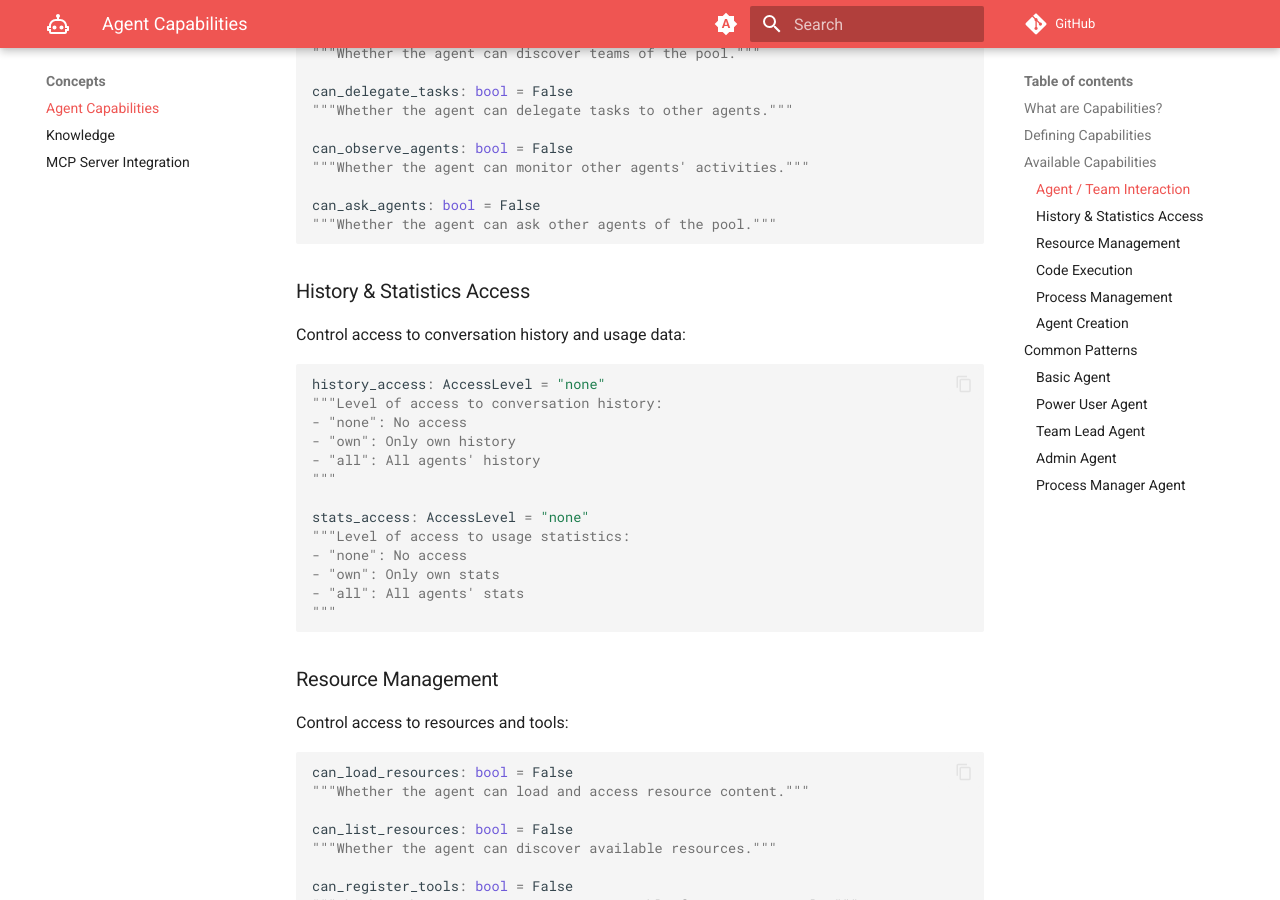
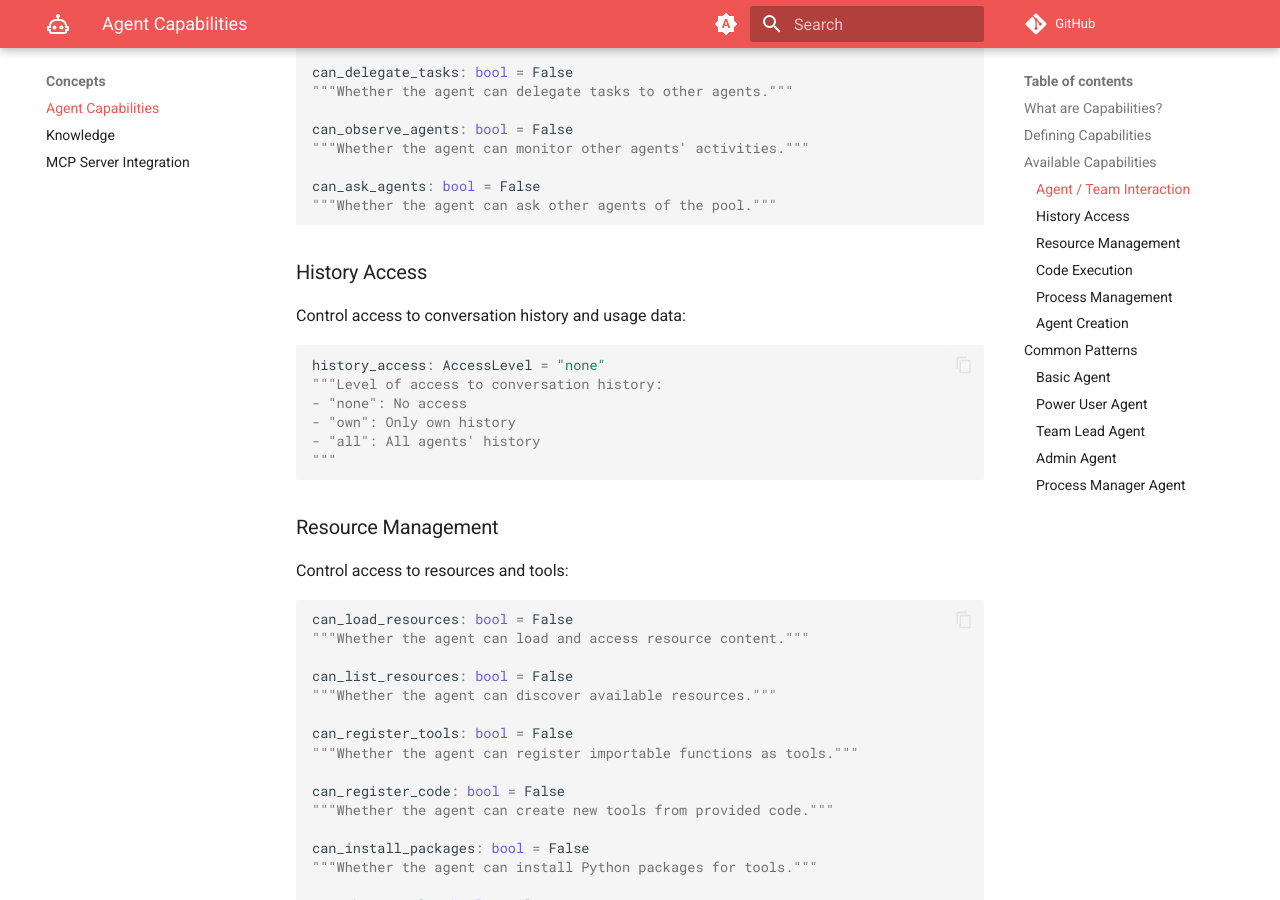
Before and after one commit to uk0/llmling-agent, an MkDocs documentation site: the page built from docs/concepts/capabilities.md, in a window 1280 px wide and 900 px high, scrolled down 1822 px. Built offline with MkDocs 1.6.1 and Material for MkDocs 9.7.7, drawn with Linux system fonts in a browser that asks for light colours; comment, search, counter and statistics services are not loaded; some of the changed text lies outside the part shown.

Commit message:
chore: rem separate stats_access setting

````diff
--- a/docs/concepts/capabilities.md
+++ b/docs/concepts/capabilities.md
@@ -26,7 +26,6 @@ agents:
 
       # History & Statistics Access
       history_access: none          # Access to conversation history (none|own|all)
-      stats_access: none           # Access to usage statistics (none|own|all)
 
       # Resource Management
       can_load_resources: false    # Whether agent can load resource content
@@ -91,7 +90,7 @@ can_ask_agents: bool = False
 """Whether the agent can ask other agents of the pool."""
 ```
 
-### History & Statistics Access
+### History Access
 
 Control access to conversation history and usage data:
 ```python
@@ -100,13 +99,6 @@ history_access: AccessLevel = "none"
 - "none": No access
 - "own": Only own history
 - "all": All agents' history
-"""
-
-stats_access: AccessLevel = "none"
-"""Level of access to usage statistics:
-- "none": No access
-- "own": Only own stats
-- "all": All agents' stats
 """
 ```
 
@@ -209,7 +201,6 @@ agents:
       can_list_resources: true
       can_register_tools: true
       history_access: own         # Can access own history
-      stats_access: own          # Can access own stats
 ```
 
 ### Team Lead Agent
@@ -223,7 +214,6 @@ agents:
       can_delegate_tasks: true
       can_observe_agents: true
       history_access: all
-      stats_access: all
       can_create_workers: true
       can_create_delegates: true
 ```
@@ -239,7 +229,6 @@ agents:
       can_delegate_tasks: true
       can_observe_agents: true
       history_access: all
-      stats_access: all
       can_load_resources: true
       can_list_resources: true
       can_register_tools: true
````
Also changed, not shown: README.md (+0 -1 lines), docs/agent_config.md (+0 -1 lines), docs/config_file/capabilities_config.md (+0 -7 lines), 2 other files.
